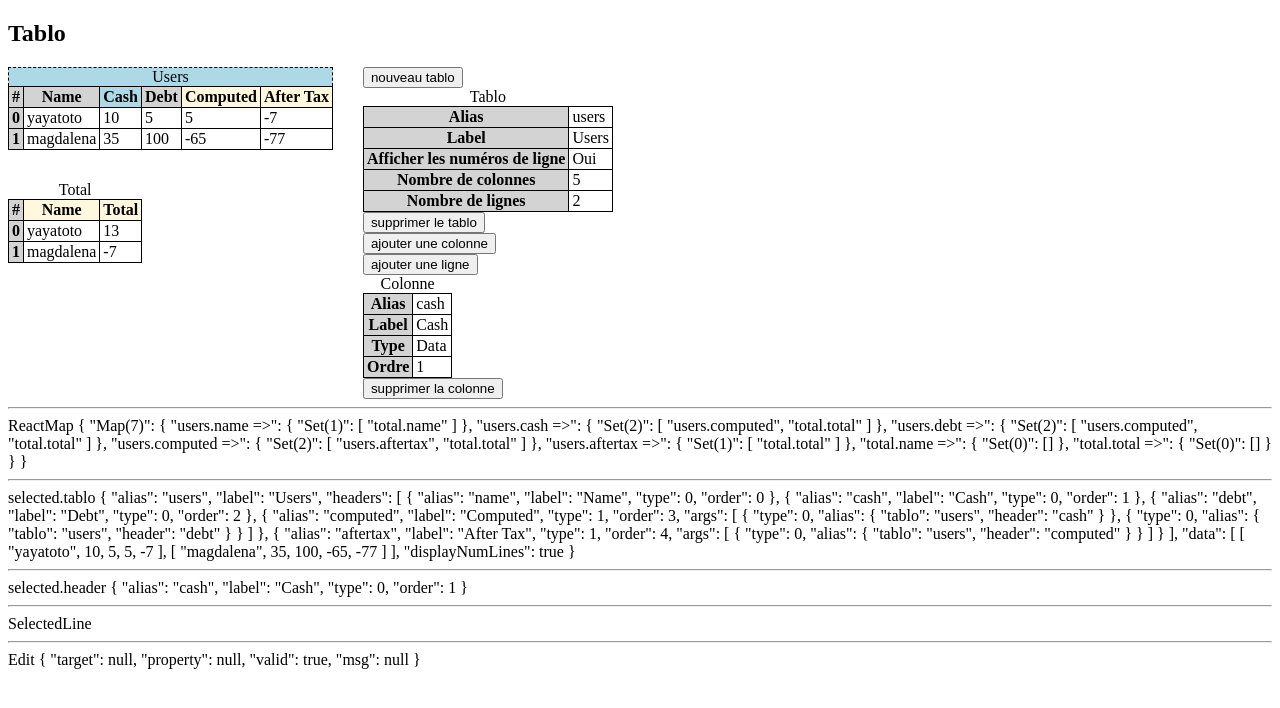
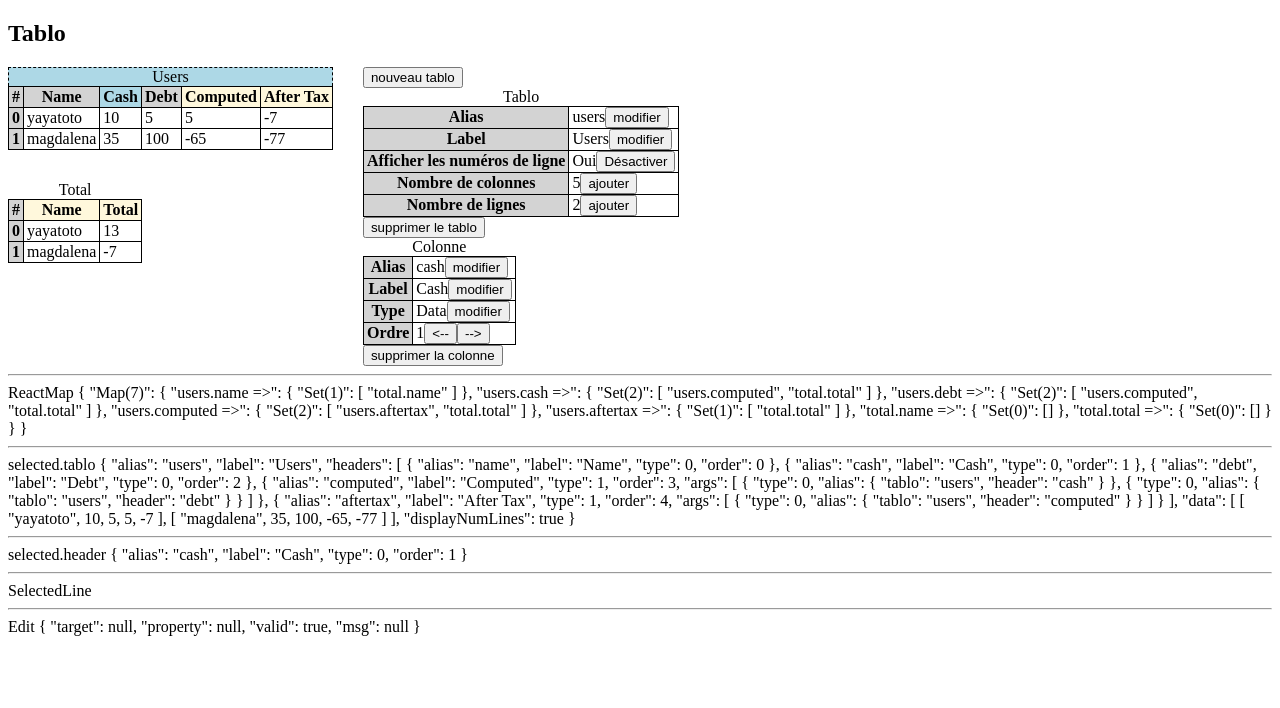
Before and after one commit to buthanoid/tablos, a Vue app: page / in a window 1280 px wide. Both pictures are taken after a click on the element "Cash". Shown: the top 708 px of the page. Built offline with nearby package versions, Linux system fonts and the light colour scheme.

Commit message:
interface +

```diff
--- a/src/App.vue
+++ b/src/App.vue
@@ -34,6 +34,7 @@
 				@del-tablo="delTablo"
 				@add-new-header="newHeader"
 				@add-new-line="newLine"
+				@toggle-display-num-lines="toggleDisplayNumLines"
 				@start-edit="startEdit"
 				@change-edit="changeEditTablo"
 				@submit-edit="submitEditTablo"
@@ -51,7 +52,9 @@
 				@change-edit="changeEditHeader"
 				@submit-edit="submitEditHeader"
 				@cancel-edit="cancelEdit"
-				@delete-header="deleteHeader" >
+				@delete-header="deleteHeader"
+				@lower-order="lowerOrder"
+				@upper-order="upperOrder" >
 			</header-infos>
 			<line-infos
 				v-if="displayLineInfos"
@@ -137,6 +140,26 @@ export default {
 		},
 		newLine: function () {
 			var res = TabLib.newLine(this.tabenv, this.selected.tablo);
+			this.lastAppError = res.errors;
+		},
+		toggleDisplayNumLines: function () {
+			var res = TabLib.updTabloDisplayNumLines(
+				this.selected.tablo, ! this.selected.tablo.displayNumLines
+			);
+			this.lastAppError = res.errors;
+		},
+		lowerOrder: function () {
+			var res = TabLib.updHeaderOrder(
+				this.tabenv, this.selected.tablo, this.selected.header,
+				this.selected.header.order - 1
+			);
+			this.lastAppError = res.errors;
+		},
+		upperOrder: function () {
+			var res = TabLib.updHeaderOrder(
+				this.tabenv, this.selected.tablo, this.selected.header,
+				this.selected.header.order + 1
+			);
 			this.lastAppError = res.errors;
 		},
 		selectNothing: function () {
@@ -248,9 +271,6 @@ function changeEditTablo (newValue) {
 		case "label" :
 			TabLib.checkTabloLabel(newValue, res);
 			break;
-		case "displayNumLines":
-			TabLib.checkTabloDisplayNumLines(newValue, res);
-			break;
 		default:
 			res.addError("unmanaged or unknown property");
 			console.log("unmanaged or unknown property");
@@ -272,9 +292,6 @@ function changeEditHeader (newValue) {
 			break;
 		case "type":
 			TabLib.checkHeaderType (newValue, res);
-			break;
-		case "order":
-			TabLib.checkHeaderOrder (this.selected.tablo, newValue, res);
 			break;
 		case "args":
 			TabLib.checkHeaderArgs (this.tabenv.tablos, newValue, res);
@@ -329,11 +346,6 @@ function submitEditHeader (newValue) {
 			break;
 		case "type":
 			res = TabLib.updHeaderType (
-				this.tabenv, this.selected.tablo, this.selected.header, newValue
-			);
-			break;
-		case "order":
-			res = TabLib.updHeaderOrder(
 				this.tabenv, this.selected.tablo, this.selected.header, newValue
 			);
 			break;
--- a/src/components/HeaderInfos.vue
+++ b/src/components/HeaderInfos.vue
@@ -11,12 +11,14 @@
 					v-model="editForm"
 					ref="alias"
 					@input="changeEdit"
-					@blur="submitEdit"
 					@keyup.enter="submitEdit"
 					@keyup.esc="cancelEdit" />
+				<button @click="submitEdit" >valider</button>
+				<button @click="cancelEdit" >Annuler</button>
 			</td>
-			<td v-else @click="startEdit('alias')" class="clickable" >
+			<td v-else >
 				<span>{{header.alias}}</span>
+				<button @click="startEdit('alias')" >modifier</button>
 			</td>
 		</tr>
 
@@ -29,12 +31,14 @@
 					v-model="editForm"
 					ref="label"
 					@input="changeEdit"
-					@blur="submitEdit"
 					@keyup.enter="submitEdit"
 					@keyup.esc="cancelEdit" />
+				<button @click="submitEdit" >valider</button>
+				<button @click="cancelEdit" >Annuler</button>
 			</td>
-			<td v-else @click="startEdit('label')" class="clickable" >
+			<td v-else >
 				<span>{{header.label}}</span>
+				<button @click="startEdit('label')" >modifier</button>
 			</td>
 		</tr>
 
@@ -53,8 +57,9 @@
 				<button @click="submitEdit" >Valider</button>
 				<button @click="cancelEdit" >Annuler</button>
 			</td>
-			<td v-else @click="startEdit('type')" class="clickable" >
+			<td v-else >
 				<span>{{headerType}}</span>
+				<button @click="startEdit('type')" >modifier</button>
 			</td>
 		</tr>
 
@@ -62,22 +67,18 @@
 			<th :class="{selected : isEdited && edit.property == 'order' }" >
 				<span>Ordre</span>
 			</th>
-			<td v-if="isEdited && edit.property == 'order'" >
-				<select
-					v-model="editForm"
-					ref="order"
-					@change="changeEdit" >
-					<option
-						v-for="(_,index) in nbHeaders"
-						:value="index" >
-						<span>{{index}}</span>
-					</option>
-				</select>
-				<button @click="submitEdit" >Valider</button>
-				<button @click="cancelEdit" >Annuler</button>
-			</td>
-			<td v-else @click="startEdit('order')" class="clickable" >
+			<td>
 				<span>{{header.order}}</span>
+				<button
+					:disabled="header.order - 1 < 0"
+					@click="lowerOrder" >
+					<span>&lt;--</span>
+				</button>
+				<button
+					:disabled="header.order + 1 >= nbHeaders"
+					@click="upperOrder" >
+					<span>--&gt;</span>
+				</button>
 			</td>
 		</tr>
 
@@ -119,8 +120,9 @@
 				<button @click="submitEdit" >valider</button>
 				<button @click="cancelEdit" >annuler</button>
 			</td>
-			<td v-else @click="startEdit('args')" class="clickable" >
+			<td v-else >
 				<span>{{argsStr}}</span>
+				<button @click="startEdit('args')" >modifier</button>
 			</td>
 		</tr>
 
@@ -133,12 +135,15 @@
 					v-model="editForm"
 					ref="func"
 					@input="changeEdit"
-					@blur="submitEdit"
-					@keyup.esc="cancelEdit"
-				></textarea>
+					@keyup.ctrl.enter="submitEdit"
+					@keyup.esc="cancelEdit" >
+				</textarea>
+				<button @click="submitEdit" >valider</button>
+				<button @click="cancelEdit" >Annuler</button>
 			</td>
-			<td v-else @click="startEdit('func')" class="clickable">
+			<td v-else >
 				<pre>{{header.func}}</pre>
+				<button @click="startEdit('func')" >modifier</button>
 			</td>
 		</tr>
 	</table>
@@ -158,22 +163,16 @@ import * as TabLib from "../tablos.js";
 
 export default {
 	emits: [
-		"startEdit", "changeEdit", "submitEdit",
-		"cancelEdit", "deleteHeader"
+		"startEdit", "changeEdit", "submitEdit", "cancelEdit",
+		"deleteHeader", "lowerOrder", "upperOrder"
 	],
-	props: [ "tablosList", "headersList", "tabloAlias", "header", "nbHeaders", "edit" ],
+	props: [
+		"tablosList", "headersList", "tabloAlias", "header",
+		"nbHeaders", "edit"
+	],
 	data: function () { return {
 		editForm: null
 	}},
-	watch: {
-		edit: function (newEdit) {
-			if (newEdit.property) {
-				this.$nextTick(function () {
-					this.$refs[newEdit.property].focus();
-				}.bind(this));
-			}
-		}
-	},
 	methods: {
 		startEdit: function (property) {
 			// for args we need to copy it since it is a deep object
@@ -193,6 +192,8 @@ export default {
 		},
 		cancelEdit: function () { this.$emit("cancelEdit") },
 		deleteHeader: function () { this.$emit("deleteHeader") },
+		lowerOrder: function () { this.$emit("lowerOrder") },
+		upperOrder: function () { this.$emit("upperOrder") },
 		removeArg: function (index) {
 			if (this.edit.property == "args") {
 				this.editForm.splice(index, 1);
--- a/src/components/TabloComp.vue
+++ b/src/components/TabloComp.vue
@@ -27,9 +27,10 @@
 							v-model="editForm"
 							ref="cellEditInput"
 							@input="changeEdit"
-							@blur="submitEdit"
 							@keyup.enter="submitEdit"
 							@keyup.esc="cancelEdit" />
+						<button @click="submitEdit" >valider</button>
+						<button @click="cancelEdit" >Annuler</button>
 					</div>
 					<div
 						v-else
--- a/src/components/TabloInfos.vue
+++ b/src/components/TabloInfos.vue
@@ -11,12 +11,14 @@
 					v-model="editForm"
 					ref="label"
 					@input="changeEdit"
-					@blur="submitEdit"
 					@keyup.enter="submitEdit"
 					@keyup.esc="cancelEdit" />
+				<button @click="submitEdit" >valider</button>
+				<button @click="cancelEdit" >Annuler</button>
 			</td>
-			<td v-else @click="startEdit('alias')" class="clickable" >
+			<td v-else >
 				<span>{{alias}}</span>
+				<button @click="startEdit('alias')" >modifier</button>
 			</td>
 		</tr>
 
@@ -29,39 +31,44 @@
 					v-model="editForm"
 					ref="label"
 					@input="changeEdit"
-					@blur="submitEdit"
 					@keyup.enter="submitEdit"
 					@keyup.esc="cancelEdit" />
+				<button @click="submitEdit" >valider</button>
+				<button @click="cancelEdit" >Annuler</button>
 			</td>
-			<td v-else @click="startEdit('label')" class="clickable" >
+			<td v-else >
 				<span>{{label}}</span>
+				<button @click="startEdit('label')" >modifier</button>
 			</td>
 		</tr>
 
 		<tr>
-			<th :class="{selected : isEditedDisplayNumLines}" >
-				<span>Afficher les numéros de ligne</span>
-			</th>
-			<td v-if="isEditedDisplayNumLines" >
-				<select
-					v-model="editForm"
-					ref="displayNumLines"
-					@change="changeEdit"
-				>
-					<option :value="true" >Oui</option>
-					<option :value="false" >Non</option>
-				</select>
-				<button @click="submitEdit" >Valider</button>
-				<button @click="cancelEdit" >Annuler</button>
+			<th><span>Afficher les numéros de ligne</span></th>
+			<td v-if="displayNumLines" >
+				<span>Oui</span>
+				<button @click="toggleDisplayNumLines" >Désactiver</button>
 			</td>
-			<td v-else @click="startEdit('displayNumLines')" class="clickable" >
-				<span v-if="displayNumLines" >Oui</span>
-				<span v-else >Non</span>
+			<td v-else >
+				<span>Non</span>
+				<button @click="toggleDisplayNumLines" >Activer</button>
 			</td>
 		</tr>
 
-		<tr> <th>Nombre de colonnes</th> <td>{{nbHeaders}}</td> </tr>
-		<tr> <th>Nombre de lignes</th> <td>{{nbLines}}</td> </tr>
+		<tr>
+			<th>Nombre de colonnes</th>
+			<td>
+				<span>{{nbHeaders}}</span>
+				<button @click="addNewHeader" >ajouter</button>
+			</td>
+		</tr>
+
+		<tr>
+			<th>Nombre de lignes</th>
+			<td>
+				<span>{{nbLines}}</span>
+				<button @click="addNewLine" >ajouter</button>
+			</td>
+		</tr>
 	</table>
 	<div>
 		<p
@@ -73,14 +80,13 @@
 		</p>
 	</div>
 	<button @click="delTablo" >supprimer le tablo</button> <br />
-	<button @click="addNewHeader" >ajouter une colonne</button> <br />
-	<button @click="addNewLine" >ajouter une ligne</button>
+
 </template>
 
 <script>
 export default {
 	emits: [
-		"delTablo", "addNewHeader", "addNewLine",
+		"delTablo", "addNewHeader", "addNewLine", "toggleDisplayNumLines",
 		"startEdit", "changeEdit", "submitEdit", "cancelEdit"
 	],
 	props: [
@@ -94,15 +100,6 @@ export default {
 	data: function () { return {
 		editForm: null
 	}},
-	watch: {
-		edit: function (newEdit) {
-			if (newEdit.property) {
-				this.$nextTick(function () {
-					this.$refs[newEdit.property].focus();
-				}.bind(this));
-			}
-		}
-	},
 	methods: {
 		startEdit: function (property) {
 			this.editForm = this.$props[property];
@@ -113,13 +110,13 @@ export default {
 		cancelEdit: function () { this.$emit("cancelEdit") },
 		delTablo: function () { this.$emit("delTablo") },
 		addNewHeader: function () { this.$emit("addNewHeader") },
-		addNewLine: function () { this.$emit("addNewLine") }
+		addNewLine: function () { this.$emit("addNewLine") },
+		toggleDisplayNumLines: function () {
+			this.$emit("toggleDisplayNumLines");
+		}
 	},
 	computed: {
-		isEdited: function () { return this.edit.target == "tablo" ; },
-		isEditedDisplayNumLines: function () {
-			return this.isEdited && this.edit.property == "displayNumLines" ;
-		}
+		isEdited: function () { return this.edit.target == "tablo" ; }
 	}
 }
 </script>
--- a/src/tablos.js
+++ b/src/tablos.js
@@ -289,7 +289,7 @@ function checkHeaderType (type, res) {
 function checkHeaderOrder (tablo, order, res) {
 	if (order < 0 || order >= tablo.headers.length) {
 		res.addError(
-			"L'ordre doit être entre 0 et " + tablo.headers.length + ". "
+			"L'ordre doit être entre 0 et " + (tablo.headers.length - 1) + ". "
 		);
 	}
 }
```
